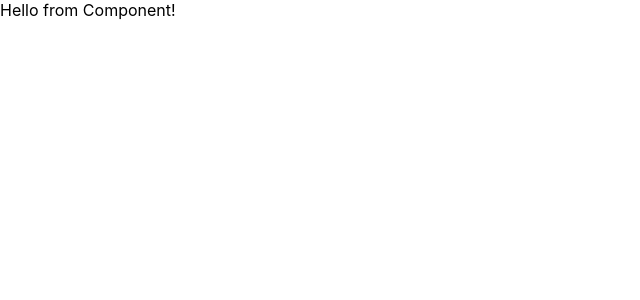
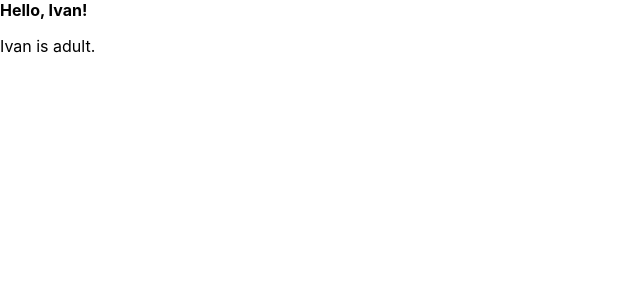
Before and after one commit to ElmiraDzhy/ReactIntro, a React (Create React App) app: page / in a window 1280 px wide. Shown: the top 300 px of the page, without its empty margins (0-640 px from the left). Built offline with nearby package versions, Linux system fonts and the light colour scheme.

Commit message:
Add react fragment example

```diff
--- a/src/components/MyComponent/index.jsx
+++ b/src/components/MyComponent/index.jsx
@@ -3,7 +3,6 @@ import React from 'react';
 class MyComponent extends React.Component {
     constructor(props){
         super(props);
-
         this.state = {
 
         }
@@ -11,10 +10,12 @@ class MyComponent extends React.Component {
     }
 
   render() {
-    console.log(this);
+    const {name, age} = this.props;
+
     return (
       <div>
-        Hello from Component!
+        <b>Hello, {name}!</b>
+        <p>{name} is {age < 18 ? "not adult" : "adult"}.</p>
       </div>
     )
   }
--- a/src/index.js
+++ b/src/index.js
@@ -1,13 +1,15 @@
 import React from 'react';
 import ReactDOM from 'react-dom/client';
 import './index.css';
-import App from './App';
 import MyComponent from './components/MyComponent';
 
 
 const root = ReactDOM.createRoot(document.getElementById('root'));
 root.render(
   <React.StrictMode>
-    <MyComponent />
+    <>
+    <MyComponent name="Ivan" age={22}/>
+
+    </>
   </React.StrictMode>
 );
```
